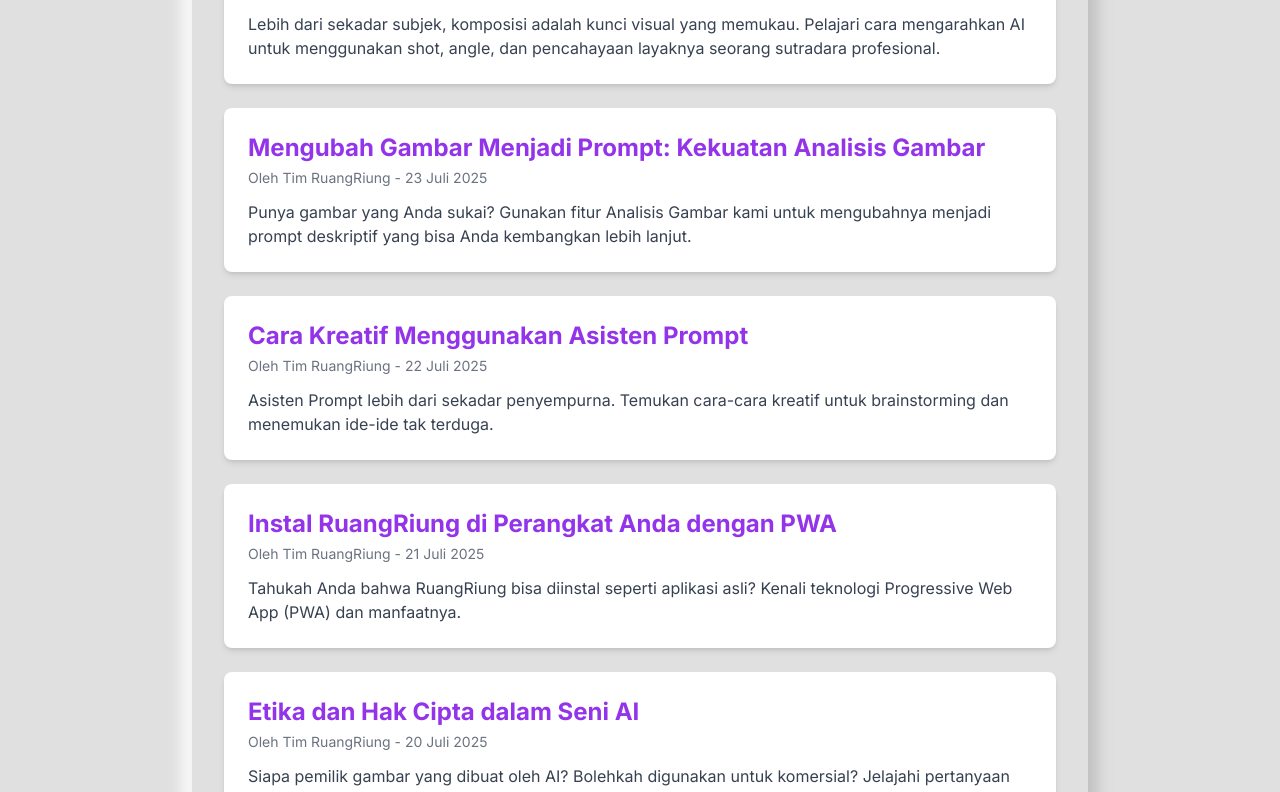
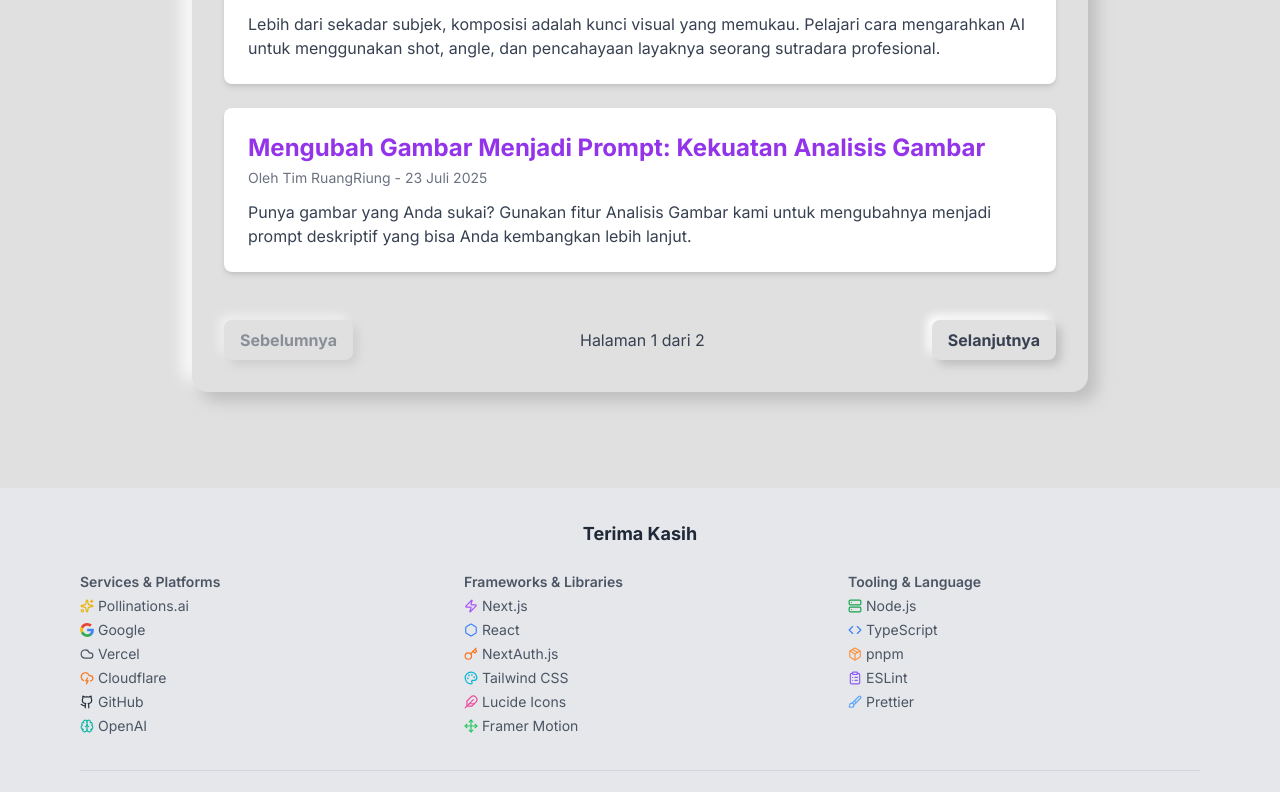
Before and after one commit to ruangriung/ruangriung-generator-app, a Next.js app: page /artikel in a window 1280 px wide. Shown: the part 1028-1820 px from the top of the page. Built offline with nearby package versions, Linux system fonts and the light colour scheme.

Commit message:
feat: add button kontak dan pagination artikel

```diff
--- a/app/artikel/page.tsx
+++ b/app/artikel/page.tsx
@@ -1,30 +1,63 @@
 // app/artikel/page.tsx
-'use client';
+"use client";
 
+import { useState, Fragment } from 'react'; // Impor Fragment
 import Link from 'next/link';
 import { articles } from '@/lib/articles';
-import { ArrowLeft } from 'lucide-react'; // Impor ikon
+import { ArrowLeft } from 'lucide-react';
+import AdBanner from '@/components/AdBanner'; // Impor komponen AdBanner Anda
+
+// Fungsi untuk mengurutkan artikel (opsional tapi praktik yang baik)
+const sortedArticles = [...articles].sort((a, b) => {
+    const convertDate = (dateStr: string) => {
+        const parts = dateStr.split(' ');
+        const day = parts[0];
+        const month = ['Januari', 'Februari', 'Maret', 'April', 'Mei', 'Juni', 'Juli', 'Agustus', 'September', 'Oktober', 'November', 'Desember'].indexOf(parts[1]);
+        const year = parts[2];
+        return new Date(`${year}-${String(month + 1).padStart(2, '0')}-${String(day).padStart(2, '0')}`);
+    };
+    return convertDate(b.date).getTime() - convertDate(a.date).getTime();
+});
 
 export default function DaftarArtikelPage() {
+    // --- Logika Paginasi (Tetap Sama) ---
+    const [currentPage, setCurrentPage] = useState(1);
+    const postsPerPage = 6;
+    const totalPages = Math.ceil(sortedArticles.length / postsPerPage);
+    const indexOfLastPost = currentPage * postsPerPage;
+    const indexOfFirstPost = indexOfLastPost - postsPerPage;
+    const currentPosts = sortedArticles.slice(indexOfFirstPost, indexOfLastPost);
+
+    const handleNextPage = () => {
+        if (currentPage < totalPages) setCurrentPage(currentPage + 1);
+    };
+    const handlePrevPage = () => {
+        if (currentPage > 1) setCurrentPage(currentPage - 1);
+    };
+    // --- Akhir Logika Paginasi ---
+
+    // --- PENGATURAN IKLAN ---
+    const AD_SLOT_ID_ARTIKEL = "6897039624"; // GANTI DENGAN ID SLOT IKLAN ANDA
+    const AD_INTERVAL = 3; // Tampilkan iklan setelah setiap 3 artikel
+
     return (
         <main className="min-h-screen bg-light-bg dark:bg-dark-bg p-4 sm:p-8">
             <div className="max-w-4xl mx-auto">
                 <div className="bg-light-bg dark:bg-dark-bg p-6 md:p-8 rounded-2xl shadow-neumorphic dark:shadow-dark-neumorphic">
                     <h1 className="text-3xl font-bold text-gray-800 dark:text-gray-100 mb-6 text-center">Artikel Terbaru</h1>
 
-            {/* === TOMBOL KEMBALI DITAMBAHKAN DI SINI === */}
                     <div className="mb-8 flex justify-center">
                         <Link href="/" className="inline-flex items-center justify-center gap-2 px-4 py-2 bg-light-bg dark:bg-dark-bg text-gray-700 dark:text-gray-300 font-bold rounded-lg shadow-neumorphic-button dark:shadow-dark-neumorphic-button active:shadow-neumorphic-inset dark:active:shadow-dark-neumorphic-inset transition-all">
                             <ArrowLeft size={18} />
                             <span>Kembali ke Beranda</span>
                         </Link>
                     </div>
-            {/* ======================================= */}
 
                     <div className="space-y-6">
-            {articles.map((article) => (
+                        {currentPosts.map((article, index) => (
+                            // Gunakan Fragment agar bisa merender artikel dan iklan dalam satu loop
+                            <Fragment key={article.slug}>
                                 <Link
-                  key={article.slug}
                                     href={`/artikel/${article.slug}`}
                                     className="block p-6 bg-white dark:bg-gray-800 rounded-lg shadow-md hover:shadow-lg transition-shadow"
                                 >
@@ -32,7 +65,37 @@ export default function DaftarArtikelPage() {
                                     <p className="text-sm text-gray-500 dark:text-gray-400 mt-1">Oleh {article.author} - {article.date}</p>
                                     <p className="text-gray-700 dark:text-gray-300 mt-3">{article.summary}</p>
                                 </Link>
+
+                                {/* === LOGIKA UNTUK MENAMPILKAN IKLAN === */}
+                                {/* Iklan akan muncul setelah artikel ke-3, ke-6, dst. */}
+                                {(index + 1) % AD_INTERVAL === 0 && (
+                                    <div className="my-6"> {/* Wrapper untuk memberi jarak */}
+                                        <AdBanner dataAdSlot={AD_SLOT_ID_ARTIKEL} />
+                                    </div>
+                                )}
+                            </Fragment>
                         ))}
+                    </div>
+
+                    {/* --- Tombol Paginasi (Tetap Sama) --- */}
+                    <div className="flex justify-between items-center mt-12">
+                        <button
+                            onClick={handlePrevPage}
+                            disabled={currentPage === 1}
+                            className="px-4 py-2 bg-light-bg dark:bg-dark-bg text-gray-700 dark:text-gray-300 font-bold rounded-lg shadow-neumorphic-button dark:shadow-dark-neumorphic-button disabled:opacity-50 disabled:cursor-not-allowed active:shadow-neumorphic-inset dark:active:shadow-dark-neumorphic-inset"
+                        >
+                            Sebelumnya
+                        </button>
+                        <span className="text-gray-700 dark:text-gray-300">
+                            Halaman {currentPage} dari {totalPages}
+                        </span>
+                        <button
+                            onClick={handleNextPage}
+                            disabled={currentPage === totalPages}
+                            className="px-4 py-2 bg-light-bg dark:bg-dark-bg text-gray-700 dark:text-gray-300 font-bold rounded-lg shadow-neumorphic-button dark:shadow-dark-neumorphic-button disabled:opacity-50 disabled:cursor-not-allowed active:shadow-neumorphic-inset dark:active:shadow-dark-neumorphic-inset"
+                        >
+                            Selanjutnya
+                        </button>
                     </div>
                 </div>
             </div>
--- a/app/page.tsx
+++ b/app/page.tsx
@@ -1,6 +1,6 @@
 'use client';
 
-import { Wand2, Sparkles, Download, X, Rss, Crown, Facebook, Star } from 'lucide-react';
+import { Wand2, Sparkles, Download, X, Rss, Crown, Facebook, Star, Mail } from 'lucide-react';
 import Tabs from '../components/Tabs';
 import AuthButton from '@/components/AuthButton';
 import ThemeToggle from '@/components/ThemeToggle';
@@ -97,6 +97,11 @@ export default function Home() {
           <Facebook size={18} />
           <span>Gabung Grup</span>
         </a>
+        {/* PENAMBAHAN TOMBOL EMAIL DI SINI */}
+        <Link href="/kontak" className="inline-flex items-center justify-center gap-2 px-5 py-3 bg-light-bg dark:bg-dark-bg text-gray-700 dark:text-gray-300 font-bold rounded-lg shadow-neumorphic-button dark:shadow-dark-neumorphic-button active:shadow-neumorphic-inset dark:active:shadow-dark-neumorphic-inset transition-all">
+          <Mail size={18} />
+          <span>Email Kami</span>
+        </Link>
       </div>
 
       <div className="w-full max-w-4xl mb-4">
```
Also changed, not shown: public/sw.js. Lines whose indentation alone changed are shown as unchanged.
